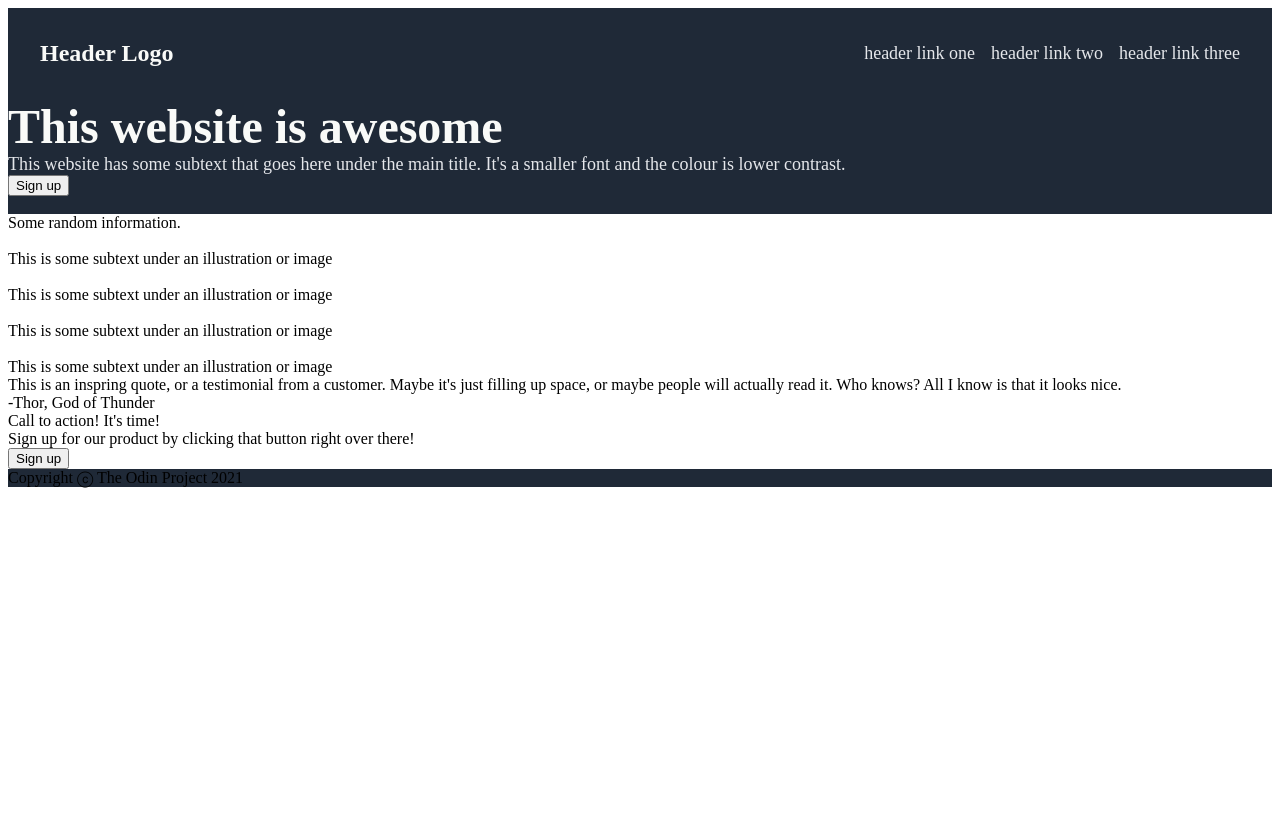
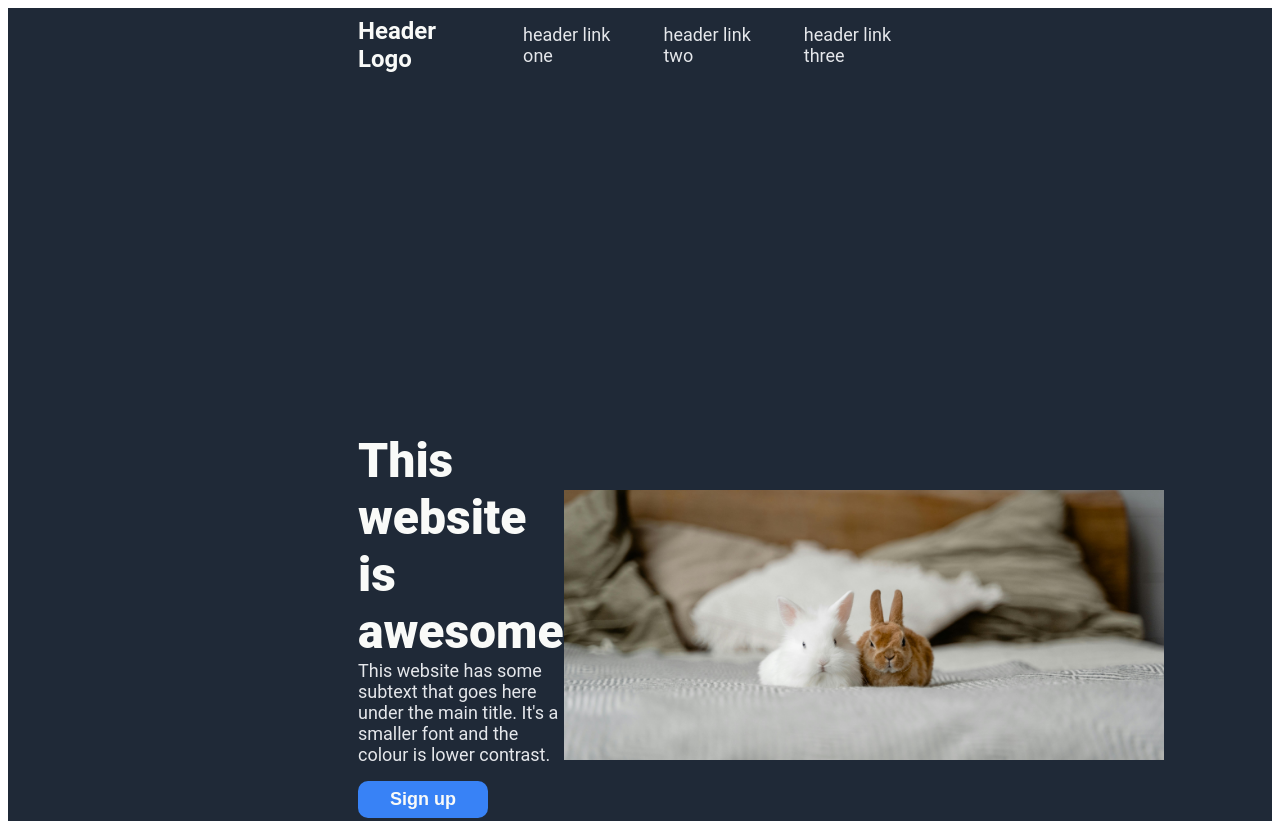
Before and after one commit to tsukinoinaba/odin-landing, a plain HTML site: page index.html in a window 1280 px wide. Shown: the top 821 px of the page. Before the commit the page ends 800 px from the top, so only its background shows below. Drawn offline with Linux system fonts and the light colour scheme.

Commit message:
Add styles to hero section and add images

```diff
--- a/index.html
+++ b/index.html
@@ -22,26 +22,26 @@
         <div class="hero-subtext">This website has some subtext that goes here under the main title. It's a smaller font and the colour is lower contrast.</div>
         <button>Sign up</button>
       </div>
-      <img></img>
+      <img src="images/bun1.jpg" alt="A fluffy white rabbit and a brown rabbit next to each other on a bed.">
     </div>
 
     <div class="info">
       <div class="info-title">Some random information.</div>
       <div class="info-container">
         <div class="info-item">
-          <img></img>
+          <img src="images/bun2.jpg" alt="A brown rabbit looking to the left on a grassy field.">
           <div class="caption">This is some subtext under an illustration or image</div>
         </div>
         <div class="info-item">
-          <img></img>
+          <img src="images/bun3.jpg" alt="A gray rabbit looking straight at the camera on a grassy field.">
           <div class="caption">This is some subtext under an illustration or image</div>
         </div>
         <div class="info-item">
-          <img></img>
+          <img src="images/bun4.jpg" alt="A brown rabbit on a grassy field, looking to the left with its back facing the camera and a white flower in its mouth.">
           <div class="caption">This is some subtext under an illustration or image</div>
         </div>
         <div class="info-item">
-          <img></img>
+          <img src="images/bun5.jpg" alt="A white and brown rabbit facing the right on a grassy field with many white flowers.">
           <div class="caption">This is some subtext under an illustration or image</div>
         </div>
       </div>
--- a/style.css
+++ b/style.css
@@ -1,3 +1,10 @@
+body {
+  display: flex;
+  flex-direction: column;
+  justify-content: space-between;
+  font-family: "roboto", sans-serif;
+}
+
 .header,
 .hero,
 .footer {
@@ -8,25 +15,25 @@
   display: flex;
   justify-content: space-between;
   align-items: center;
+  padding: 0 350px;
 }
 
 .hero-main-text,
-.header-text {
+.header-text,
+.button {
   color: #F9FAF8;
 }
 
 .header-text {
   font-size: 24px;
   font-weight: bold;
-  padding: 32px;
 }
 
 ul {
   list-style-type: none;
   display: flex;
   align-items: center;
-  gap: 16px;
-  margin-right: 32px;
+  gap: 32px;
 }
 
 a {
@@ -39,7 +46,54 @@ a,
   font-size: 18px;
 }
 
+.hero {
+  display: flex;
+  justify-content: space-between;
+  align-items: center;
+  flex-grow: 1;
+  padding: 350px;
+}
+
+.hero-container {
+  flex-basis: 500px;
+}
+
 .hero-main-text {
   font-size: 48px;
   font-weight: 900;
 }
+
+.hero-subtext {
+  margin-bottom: 16px;
+}
+
+button,
+.banner {
+  background-color: #3882F6;
+}
+
+button {
+  border-radius: 10px;
+  border: none;
+  padding: 8px 32px;
+  color: #F9FAF8;
+  font-size: 18px;
+  font-weight: bold;
+}
+
+.hero img {
+  height: 270px;
+  width: 600px;
+  object-fit: cover;
+  flex-shrink: 0;
+}
+
+.info-item img {
+  height: 200px;
+  width: 200px;
+  object-fit: cover;
+}
+
+.banner button {
+  border: 1px solid #F9FAF8;
+}
```
Also changed, not shown: images/bun1.jpg (added), images/bun2.jpg (added), images/bun3.jpg (added), images/bun4.jpg (added), images/bun5.jpg (added).
